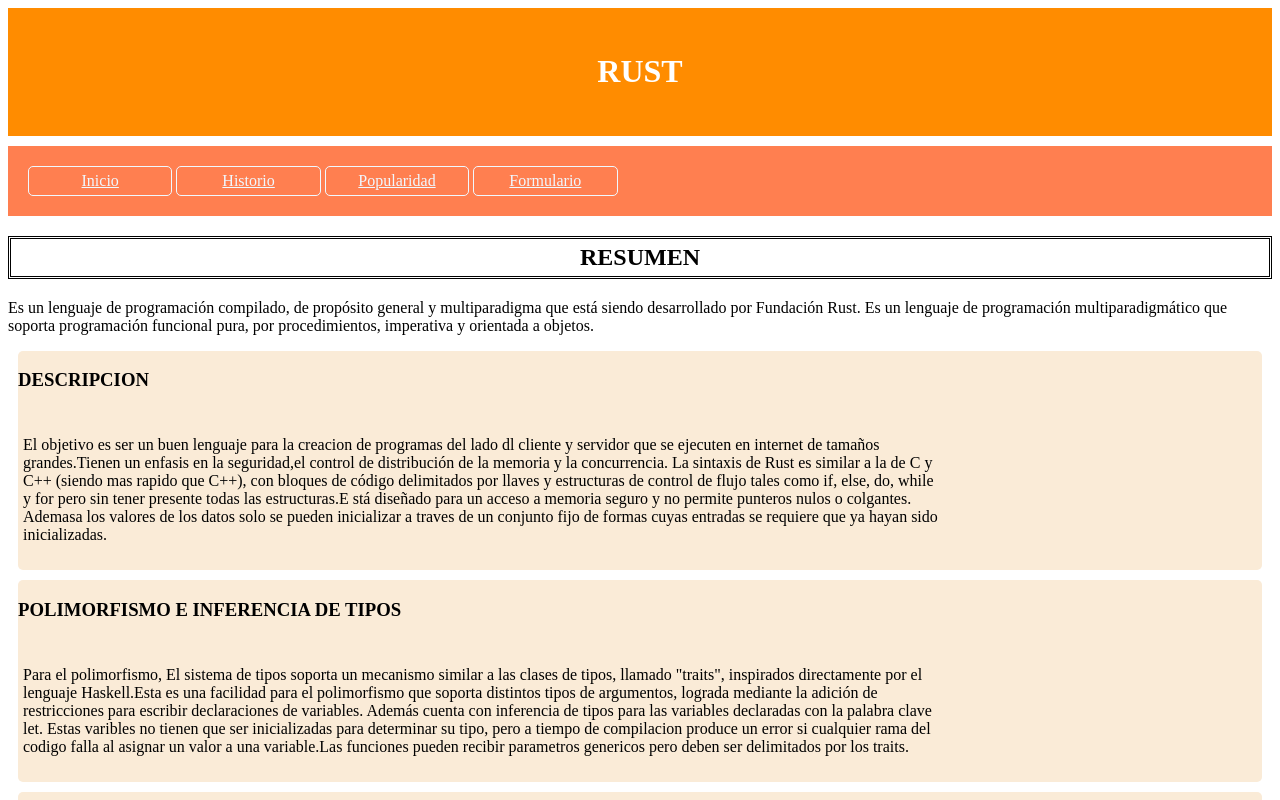
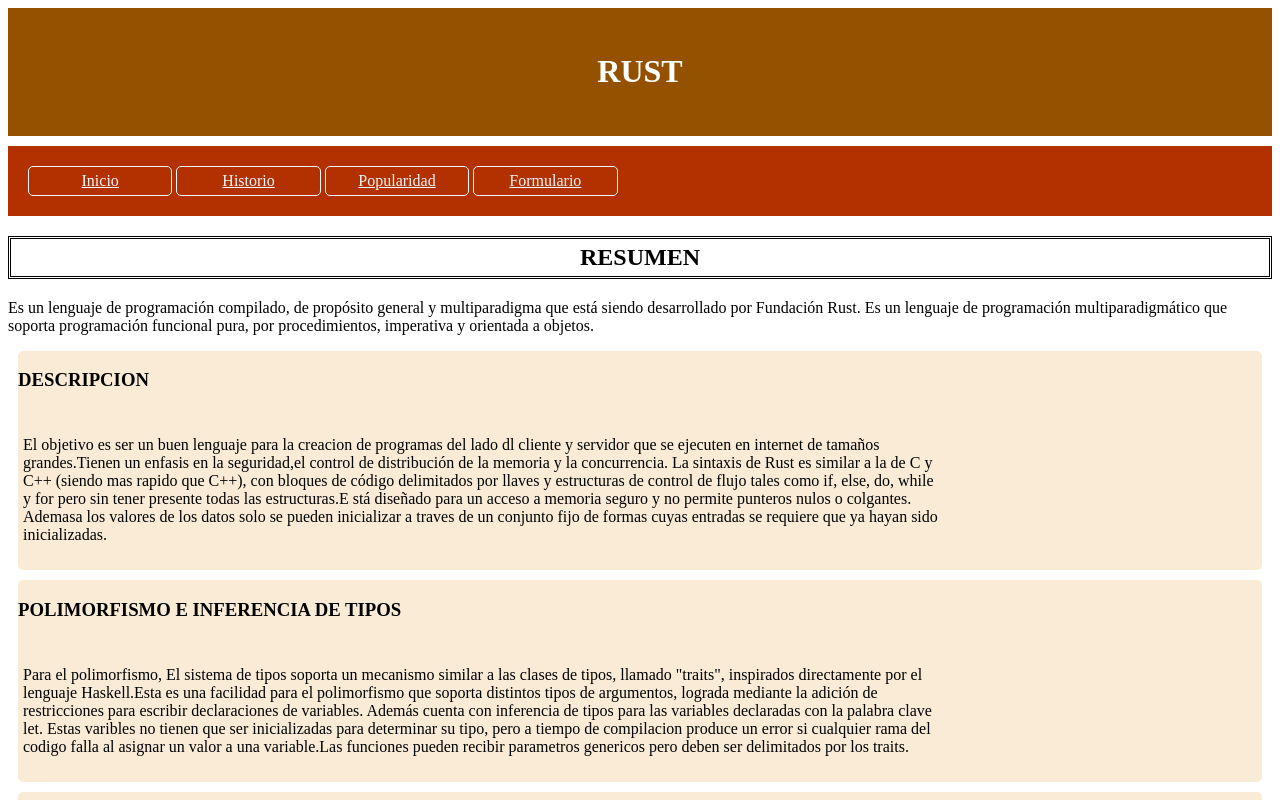
Before and after one commit to UO271728/SEW, a plain HTML site: page index.html in a window 1280 px wide. Shown: the top 800 px of the page. Drawn offline with Linux system fonts and the light colour scheme.

Commit message:
Add files via upload

```diff
--- a/estilo/estilo.css
+++ b/estilo/estilo.css
@@ -3,7 +3,7 @@ body {
 }
 
 header{
-    background-color: darkorange;
+    background-color: #945100;
     padding:1.5em;
     color:white;
     text-align: center;
@@ -39,7 +39,7 @@ section>ul{
 }
 
 nav{
-    background-color: coral;
+    background-color: #B33000;
     padding: 20px;
 }
 
```
